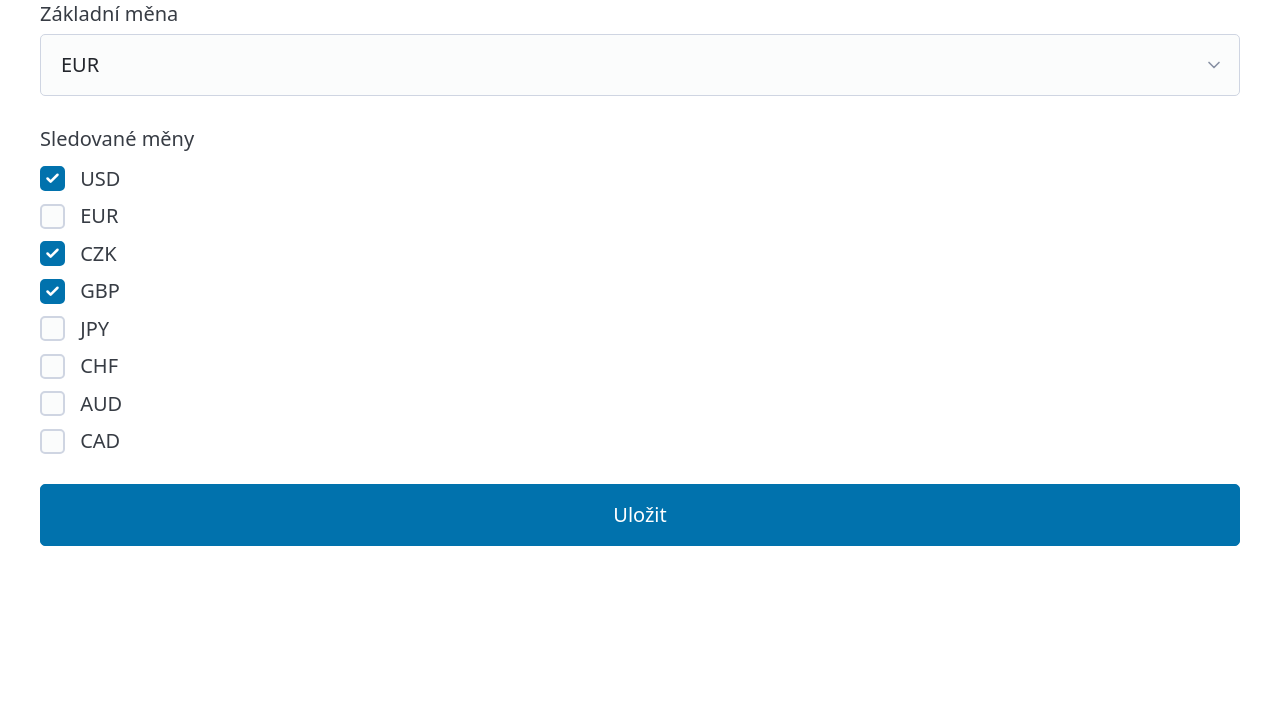
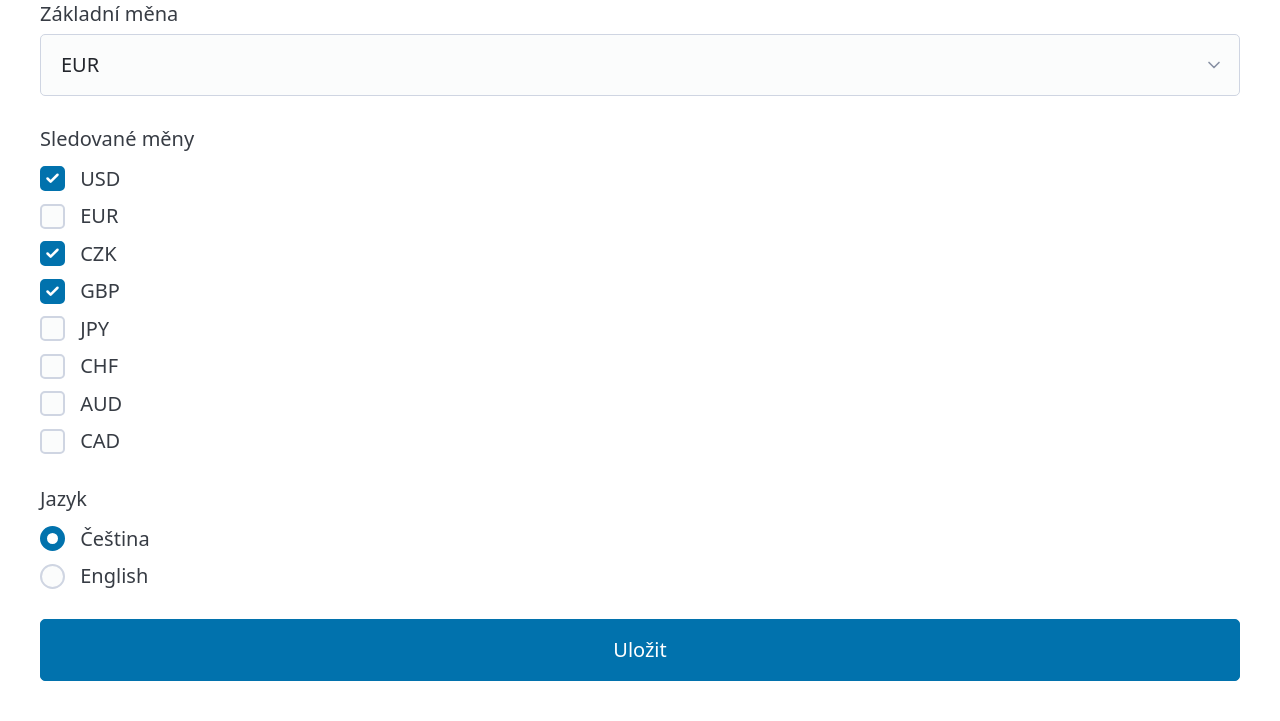
Before and after one commit to ondrejcapek05/stin-currency-app, a FastAPI app: page /settings in a window 1280 px wide. Shown: the part 208-929 px from the top of the page. Before the commit the page ends 754 px from the top, so only its background shows below. Run offline with FastAPI, Linux system fonts and the light colour scheme; the visitor is signed in with stand-in values (Sample User, id 1); data comes from the database, SQL or seed files in the repository; some libraries are stand-ins or nearby versions.

Commit message:
feat: add language toggle in user settings

```diff
--- a/app/settings_service.py
+++ b/app/settings_service.py
@@ -21,11 +21,13 @@ def update_settings(
     session: Session,
     base_currency: str,
     selected_currencies: list[str],
+    language: str,
 ) -> UserSettings:
     """Aktualizuje uživatelské nastavení."""
     settings = get_or_create_settings(session)
     settings.base_currency = base_currency
     settings.selected_currencies = ",".join(selected_currencies)
+    settings.language = language
     session.add(settings)
     session.commit()
     session.refresh(settings)
--- a/app/templates/settings.html
+++ b/app/templates/settings.html
@@ -1,18 +1,18 @@
 {% extends "base.html" %}
 
 {% block content %}
-<h1>{{ t('settings.title') }}</h1>
+<h1>{{ t('settings.title', lang) }}</h1>
 
 {% if saved %}
-<p style="color: green">{{ t('settings.saved') }}</p>
+<p style="color: green">{{ t('settings.saved', lang) }}</p>
 {% endif %}
 
 {% if error %}
-<p style="color: red">{{ t(error) }}</p>
+<p style="color: red">{{ t(error, lang) }}</p>
 {% endif %}
 
 <form method="post" action="/settings">
-    <label>{{ t('settings.base_currency') }}
+    <label>{{ t('settings.base_currency', lang) }}
         <select name="base_currency" required>
             {% for c in available_currencies %}
             <option value="{{ c }}" {% if c == settings.base_currency %}selected{% endif %}>
@@ -23,7 +23,7 @@
     </label>
 
     <fieldset>
-        <legend>{{ t('settings.selected_currencies') }}</legend>
+        <legend>{{ t('settings.selected_currencies', lang) }}</legend>
 
         {% for c in available_currencies %}
         <label>
@@ -34,6 +34,18 @@
         {% endfor %}
     </fieldset>
 
-    <button type="submit">{{ t('settings.save') }}</button>
+    <fieldset>
+        <legend>{{ t('settings.language', lang) }}</legend>
+        <label>
+            <input type="radio" name="language" value="cs" {% if settings.language == "cs" %}checked{% endif %}>
+            Čeština
+        </label>
+        <label>
+            <input type="radio" name="language" value="en" {% if settings.language == "en" %}checked{% endif %}>
+            English
+        </label>
+    </fieldset>
+
+    <button type="submit">{{ t('settings.save', lang) }}</button>
 </form>
 {% endblock %}
```
Also changed, not shown: tests/test_settings_page.py (+64 -1 lines), tests/test_settings_service.py (+13 -3 lines).
